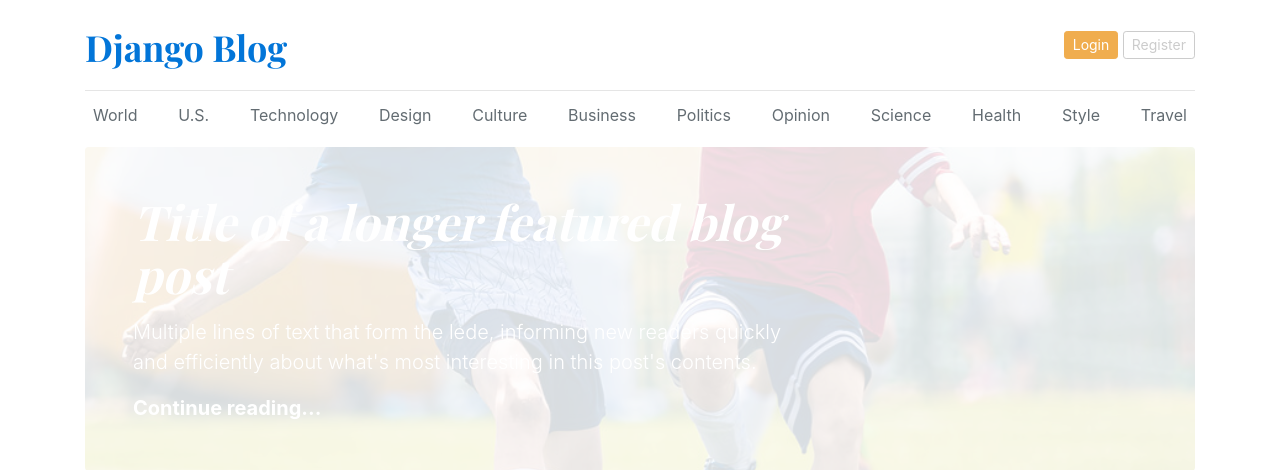
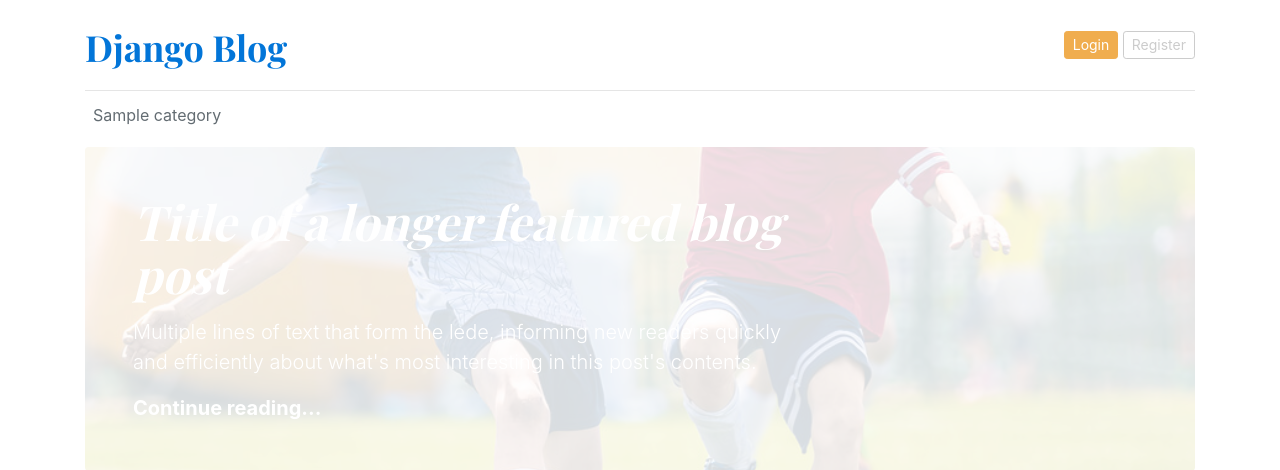
Before and after one commit to hemraj2613/django-blog, a Django app: page / in a window 1280 px wide. Shown: the top 470 px of the page. Run offline with Django 5.2, Linux system fonts and the light colour scheme; tables that the repository leaves empty hold one stand-in row (values such as "Sample post").

Commit message:
update home view to pass categories to template and modify navigation to display categories dynamically

```diff
--- a/blog_main/views.py
+++ b/blog_main/views.py
@@ -1,4 +1,9 @@
 from django.shortcuts import render
+from blogs.models import Category
 
 def home(request):
-    return render(request, 'home-blogs.html')
+    categories = Category.objects.all()
+    context = {
+        'categories' : categories,
+    }
+    return render(request, 'home-blogs.html', context)
--- a/templates/home-blogs.html
+++ b/templates/home-blogs.html
@@ -34,18 +34,9 @@
 
       <div class="nav-scroller py-1 mb-2">
         <nav class="nav d-flex justify-content-between">
-          <a class="p-2 text-muted" href="#">World</a>
-          <a class="p-2 text-muted" href="#">U.S.</a>
-          <a class="p-2 text-muted" href="#">Technology</a>
-          <a class="p-2 text-muted" href="#">Design</a>
-          <a class="p-2 text-muted" href="#">Culture</a>
-          <a class="p-2 text-muted" href="#">Business</a>
-          <a class="p-2 text-muted" href="#">Politics</a>
-          <a class="p-2 text-muted" href="#">Opinion</a>
-          <a class="p-2 text-muted" href="#">Science</a>
-          <a class="p-2 text-muted" href="#">Health</a>
-          <a class="p-2 text-muted" href="#">Style</a>
-          <a class="p-2 text-muted" href="#">Travel</a>
+          {% for category in categories %}
+            <a class="p-2 text-muted" href="#">{{category.category_name}}</a>
+          {% endfor %}
         </nav>
       </div>
 
```
